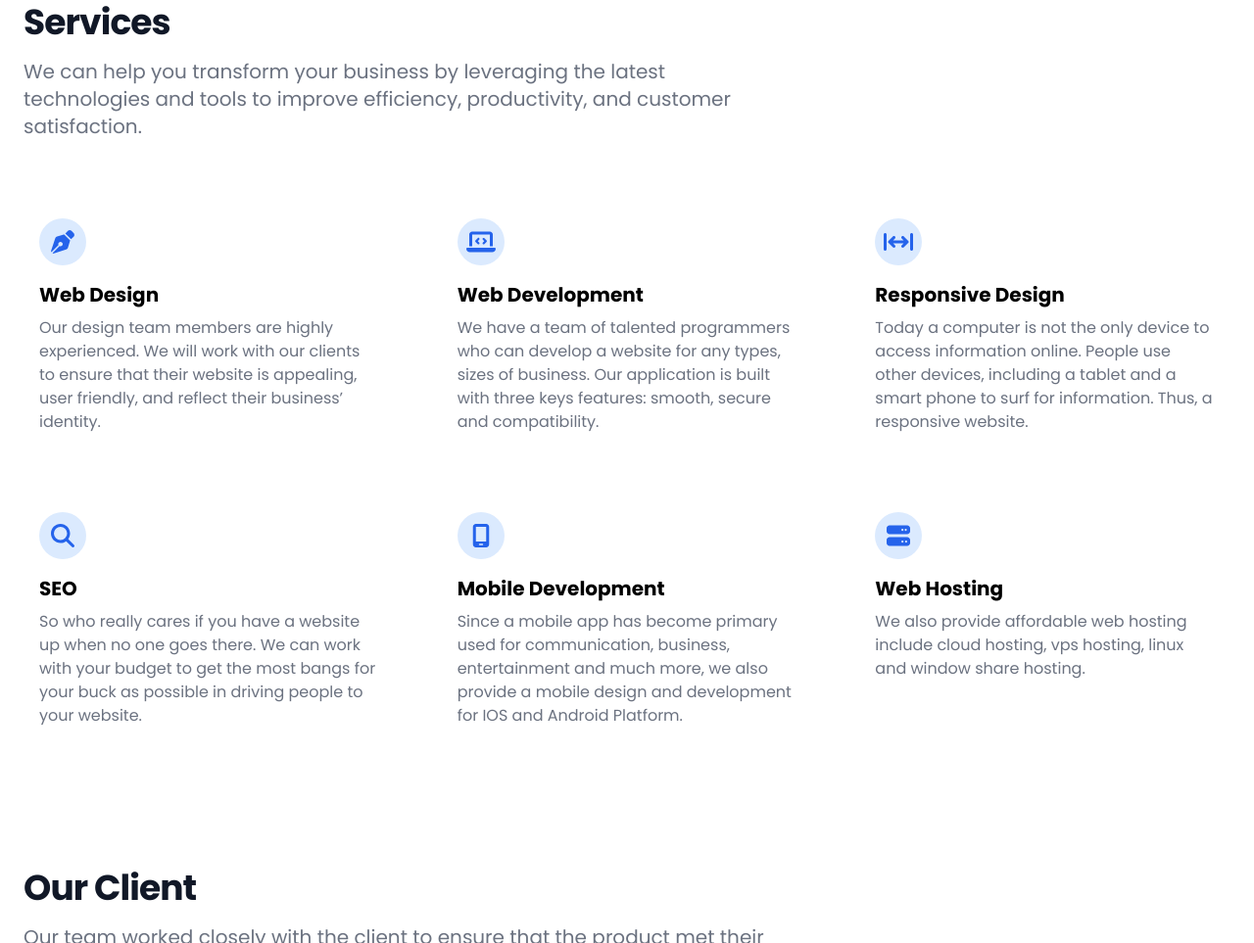
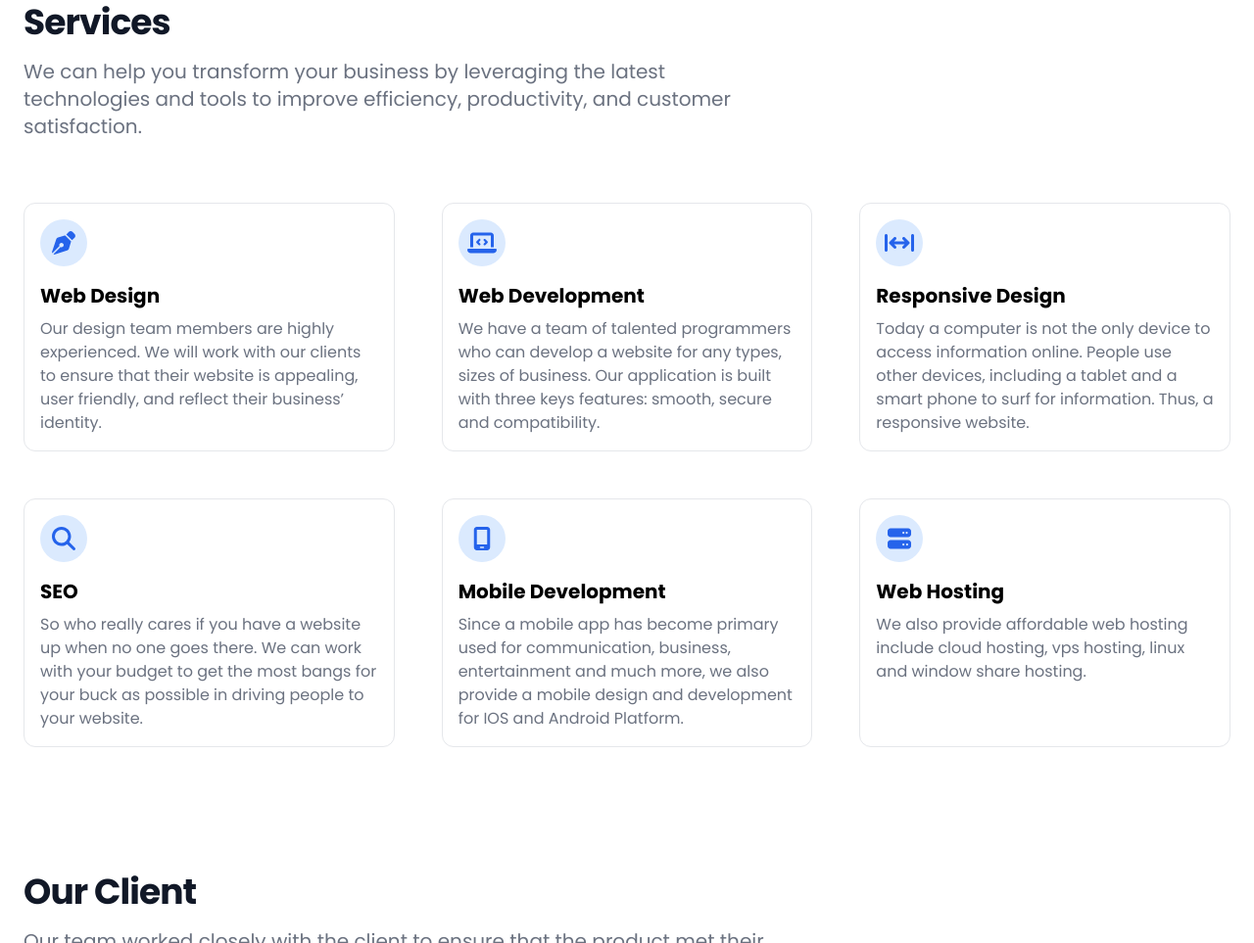
Before and after one commit to Long-Soeng168/CompanyWebsite, a plain HTML site: page index.html in a window 1280 px wide. Shown: the part 669-1632 px from the top of the page at 98% size. Drawn offline with nearby package versions, Linux system fonts and the light colour scheme.

Commit message:
Changes to be committed: 	modified:   contact.html 	modified:   index.html

```diff
--- a/index.html
+++ b/index.html
@@ -152,7 +152,7 @@
                 <p class="line-clamp-3 max-w-2xl mb-6 font-light text-gray-500 lg:mb-8 md:text-lg lg:text-xl dark:text-gray-400">
                     Parrot Studio aims to provide high quality of website development and branding design to meet unique and specific needs of our clients. While striving to provide high quality services, we also try to make our services more affordable for different types, sizes of business. Our team can offer you full functions of website, including graphic design, web design, web development, search engine optimization, info graphic, and responsive web design. In addition to our main services, we also offer business web hosting with affordable price point.
                 </p>
-                <a href="#"
+                <a href="./about.html"
                     class="inline-flex items-center justify-center px-5 py-3 mr-3 text-base font-medium text-center text-white rounded-lg bg-primary-700 hover:bg-primary-800 focus:ring-4 focus:ring-primary-300 dark:focus:ring-primary-900">
                     Read more
                     <svg class="w-5 h-5 ml-2 -mr-1" fill="currentColor" viewBox="0 0 20 20"
@@ -245,7 +245,7 @@
             </div>
             <div class="space-y-8 md:grid md:grid-cols-2 lg:grid-cols-3 md:gap-12 md:space-y-0">
                 <!-- Web Design -->
-                <div class="hover:bg-gray-100 dark:hover:bg-primary-950 p-4 rounded-xl">
+                <div class="hover:bg-gray-100 dark:hover:bg-primary-950 p-4 rounded-xl border hover:scale-110 transition-all">
                     <div class="fill-primary-600 dark:fill-primary-300 flex justify-center items-center mb-4 w-10 h-10 rounded-full bg-primary-100 lg:h-12 lg:w-12 dark:bg-primary-900">
                         <svg xmlns="http://www.w3.org/2000/svg" height="1.5em" viewBox="0 0 512 512"><!--! Font Awesome Free 6.4.2 by @fontawesome - https://fontawesome.com License - https://fontawesome.com/license (Commercial License) Copyright 2023 Fonticons, Inc. --><path d="M368.4 18.3L312.7 74.1 437.9 199.3l55.7-55.7c21.9-21.9 21.9-57.3 0-79.2L447.6 18.3c-21.9-21.9-57.3-21.9-79.2 0zM288 94.6l-9.2 2.8L134.7 140.6c-19.9 6-35.7 21.2-42.3 41L3.8 445.8c-3.8 11.3-1 23.9 7.3 32.4L164.7 324.7c-3-6.3-4.7-13.3-4.7-20.7c0-26.5 21.5-48 48-48s48 21.5 48 48s-21.5 48-48 48c-7.4 0-14.4-1.7-20.7-4.7L33.7 500.9c8.6 8.3 21.1 11.2 32.4 7.3l264.3-88.6c19.7-6.6 35-22.4 41-42.3l43.2-144.1 2.8-9.2L288 94.6z"/></svg>
                     </div>
@@ -255,7 +255,7 @@
                     </p>
                 </div>
                 <!-- Web Development -->
-                <div class="hover:bg-gray-100 dark:hover:bg-primary-950 p-4 rounded-xl">
+                <div class="hover:bg-gray-100 dark:hover:bg-primary-950 p-4 rounded-xl border hover:scale-110 transition-all">
                     <div class="fill-primary-600 dark:fill-primary-300 flex justify-center items-center mb-4 w-10 h-10 rounded-full bg-primary-100 lg:h-12 lg:w-12 dark:bg-primary-900">
                         <svg xmlns="http://www.w3.org/2000/svg" height="1.5em" viewBox="0 0 640 512"><!--! Font Awesome Free 6.4.2 by @fontawesome - https://fontawesome.com License - https://fontawesome.com/license (Commercial License) Copyright 2023 Fonticons, Inc. --><path d="M64 96c0-35.3 28.7-64 64-64H512c35.3 0 64 28.7 64 64V352H512V96H128V352H64V96zM0 403.2C0 392.6 8.6 384 19.2 384H620.8c10.6 0 19.2 8.6 19.2 19.2c0 42.4-34.4 76.8-76.8 76.8H76.8C34.4 480 0 445.6 0 403.2zM281 209l-31 31 31 31c9.4 9.4 9.4 24.6 0 33.9s-24.6 9.4-33.9 0l-48-48c-9.4-9.4-9.4-24.6 0-33.9l48-48c9.4-9.4 24.6-9.4 33.9 0s9.4 24.6 0 33.9zM393 175l48 48c9.4 9.4 9.4 24.6 0 33.9l-48 48c-9.4 9.4-24.6 9.4-33.9 0s-9.4-24.6 0-33.9l31-31-31-31c-9.4-9.4-9.4-24.6 0-33.9s24.6-9.4 33.9 0z"/></svg>
                     </div>
@@ -265,7 +265,7 @@
                     </p>
                 </div>
                 <!-- Responsive Design -->
-                <div class="hover:bg-gray-100 dark:hover:bg-primary-950 p-4 rounded-xl">
+                <div class="hover:bg-gray-100 dark:hover:bg-primary-950 p-4 rounded-xl border hover:scale-110 transition-all">
                     <div class="fill-primary-600 dark:fill-primary-300 flex justify-center items-center mb-4 w-10 h-10 rounded-full bg-primary-100 lg:h-12 lg:w-12 dark:bg-primary-900">
                         <svg xmlns="http://www.w3.org/2000/svg" height="1.5em" viewBox="0 0 640 512"><!--! Font Awesome Free 6.4.2 by @fontawesome - https://fontawesome.com License - https://fontawesome.com/license (Commercial License) Copyright 2023 Fonticons, Inc. --><path d="M32 64c17.7 0 32 14.3 32 32l0 320c0 17.7-14.3 32-32 32s-32-14.3-32-32V96C0 78.3 14.3 64 32 64zm214.6 73.4c12.5 12.5 12.5 32.8 0 45.3L205.3 224l229.5 0-41.4-41.4c-12.5-12.5-12.5-32.8 0-45.3s32.8-12.5 45.3 0l96 96c12.5 12.5 12.5 32.8 0 45.3l-96 96c-12.5 12.5-32.8 12.5-45.3 0s-12.5-32.8 0-45.3L434.7 288l-229.5 0 41.4 41.4c12.5 12.5 12.5 32.8 0 45.3s-32.8 12.5-45.3 0l-96-96c-12.5-12.5-12.5-32.8 0-45.3l96-96c12.5-12.5 32.8-12.5 45.3 0zM640 96V416c0 17.7-14.3 32-32 32s-32-14.3-32-32V96c0-17.7 14.3-32 32-32s32 14.3 32 32z"/></svg>
                     </div>
@@ -275,7 +275,7 @@
                     </p>
                 </div>
                 <!-- SEO -->
-                <div class="hover:bg-gray-100 dark:hover:bg-primary-950 p-4 rounded-xl">
+                <div class="hover:bg-gray-100 dark:hover:bg-primary-950 p-4 rounded-xl border hover:scale-110 transition-all">
                     <div class="fill-primary-600 dark:fill-primary-300 flex justify-center items-center mb-4 w-10 h-10 rounded-full bg-primary-100 lg:h-12 lg:w-12 dark:bg-primary-900">
                         <svg xmlns="http://www.w3.org/2000/svg" height="1.5em" viewBox="0 0 512 512"><!--! Font Awesome Free 6.4.2 by @fontawesome - https://fontawesome.com License - https://fontawesome.com/license (Commercial License) Copyright 2023 Fonticons, Inc. --><path d="M416 208c0 45.9-14.9 88.3-40 122.7L502.6 457.4c12.5 12.5 12.5 32.8 0 45.3s-32.8 12.5-45.3 0L330.7 376c-34.4 25.2-76.8 40-122.7 40C93.1 416 0 322.9 0 208S93.1 0 208 0S416 93.1 416 208zM208 352a144 144 0 1 0 0-288 144 144 0 1 0 0 288z"/></svg>
                     </div>
@@ -285,7 +285,7 @@
                     </p>
                 </div>
                 <!-- Mobile Development -->
-                <div class="hover:bg-gray-100 dark:hover:bg-primary-950 p-4 rounded-xl">
+                <div class="hover:bg-gray-100 dark:hover:bg-primary-950 p-4 rounded-xl border hover:scale-110 transition-all">
                     <div class="fill-primary-600 dark:fill-primary-300 flex justify-center items-center mb-4 w-10 h-10 rounded-full bg-primary-100 lg:h-12 lg:w-12 dark:bg-primary-900">
                         <svg xmlns="http://www.w3.org/2000/svg" height="1.5em" viewBox="0 0 384 512"><!--! Font Awesome Free 6.4.2 by @fontawesome - https://fontawesome.com License - https://fontawesome.com/license (Commercial License) Copyright 2023 Fonticons, Inc. --><path d="M16 64C16 28.7 44.7 0 80 0H304c35.3 0 64 28.7 64 64V448c0 35.3-28.7 64-64 64H80c-35.3 0-64-28.7-64-64V64zM144 448c0 8.8 7.2 16 16 16h64c8.8 0 16-7.2 16-16s-7.2-16-16-16H160c-8.8 0-16 7.2-16 16zM304 64H80V384H304V64z"/></svg>
                     </div>
@@ -295,7 +295,7 @@
                     </p>
                 </div>
                 <!-- Web Hosting -->
-                <div class="hover:bg-gray-100 dark:hover:bg-primary-950 p-4 rounded-xl">
+                <div class="hover:bg-gray-100 dark:hover:bg-primary-950 p-4 rounded-xl border hover:scale-110 transition-all">
                     <div class="fill-primary-600 dark:fill-primary-300 flex justify-center items-center mb-4 w-10 h-10 rounded-full bg-primary-100 lg:h-12 lg:w-12 dark:bg-primary-900">
                         <svg xmlns="http://www.w3.org/2000/svg" height="1.5em" viewBox="0 0 512 512"><!--! Font Awesome Free 6.4.2 by @fontawesome - https://fontawesome.com License - https://fontawesome.com/license (Commercial License) Copyright 2023 Fonticons, Inc. --><path d="M64 32C28.7 32 0 60.7 0 96v64c0 35.3 28.7 64 64 64H448c35.3 0 64-28.7 64-64V96c0-35.3-28.7-64-64-64H64zm280 72a24 24 0 1 1 0 48 24 24 0 1 1 0-48zm48 24a24 24 0 1 1 48 0 24 24 0 1 1 -48 0zM64 288c-35.3 0-64 28.7-64 64v64c0 35.3 28.7 64 64 64H448c35.3 0 64-28.7 64-64V352c0-35.3-28.7-64-64-64H64zm280 72a24 24 0 1 1 0 48 24 24 0 1 1 0-48zm56 24a24 24 0 1 1 48 0 24 24 0 1 1 -48 0z"/></svg>
                     </div>
```
Also changed, not shown: contact.html (+2 -2 lines).
